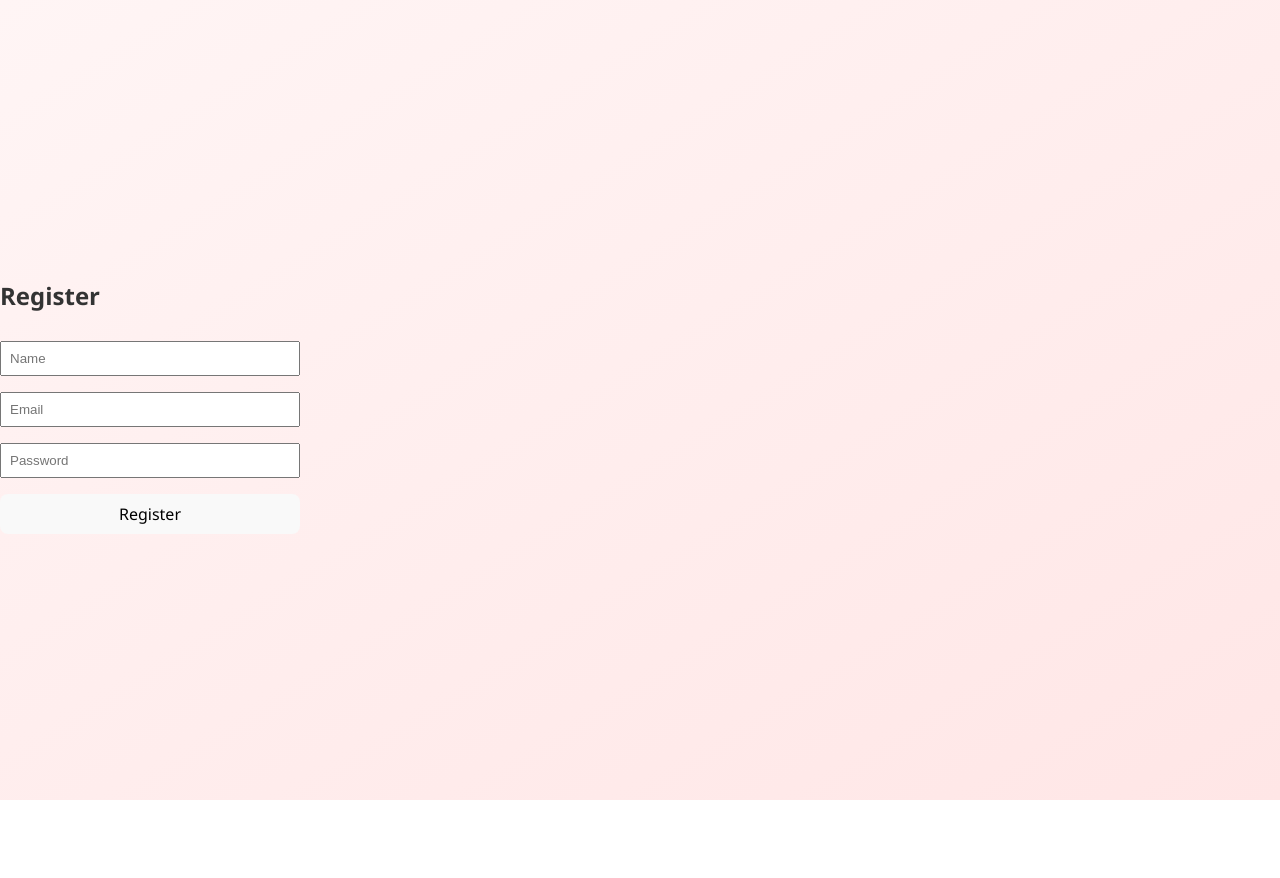
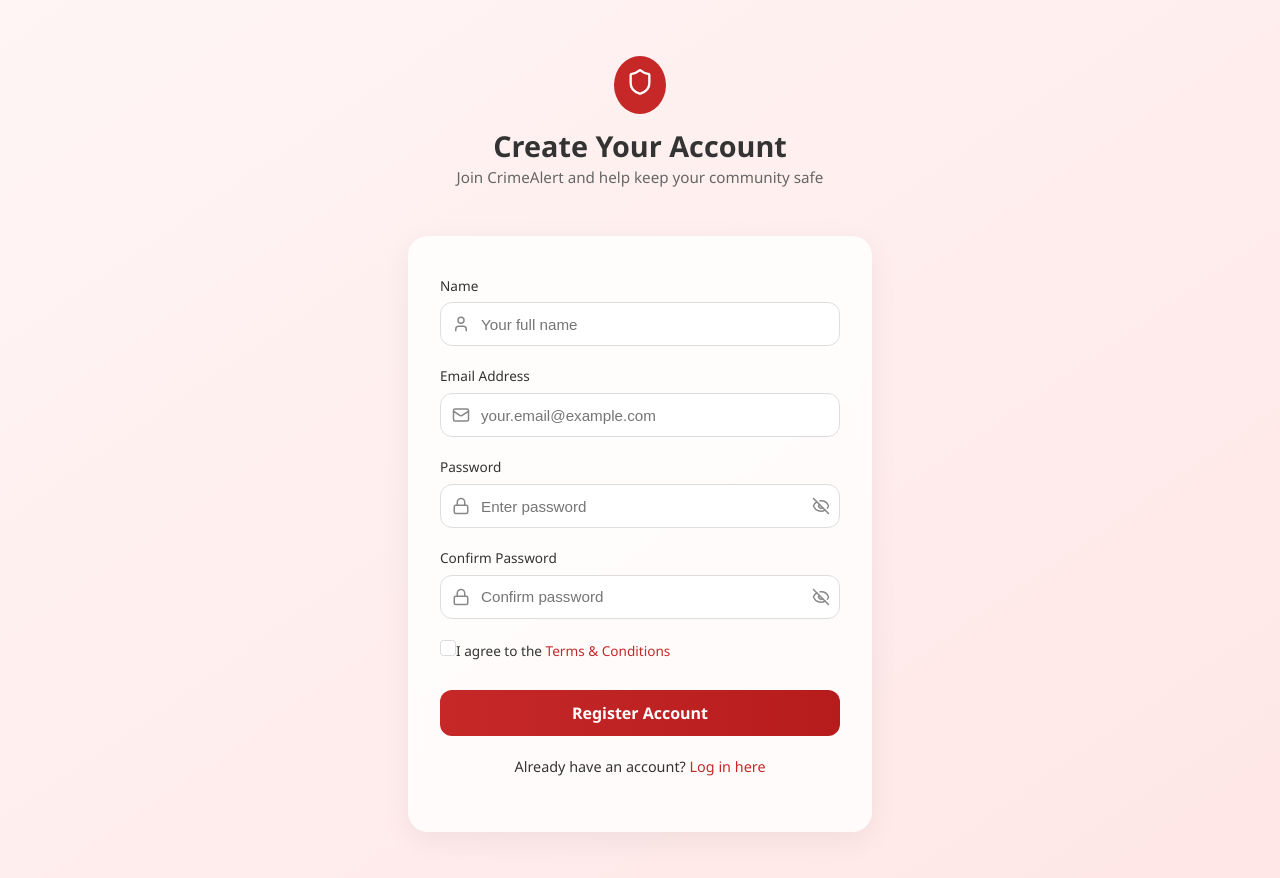
Before and after one commit to 0xAupy/Project-3100, a React (Vite) app in the folder frontend/: page /register in a window 1280 px wide. Shown: the top 878 px of the page. Before the commit the page ends 800 px from the top, so only its background shows below. Built offline with nearby package versions, Linux system fonts and the light colour scheme; no server answers.

Commit message:
signup ui done

```diff
--- a/frontend/src/pages/Login.jsx
+++ b/frontend/src/pages/Login.jsx
@@ -43,7 +43,7 @@
             <Shield size={28} color="white" />
           </div>
           <h1>Crime Alert</h1>
-          <p>Stay updated and safe from crimes around you</p>
+          <p>Stay alert and stay safe from crimes around you</p>
         </div>
 
         <div className="stats-banner">
@@ -101,7 +101,7 @@
           {error && <p className="error-text">{error}</p>}
 
           <button type="submit" className="submit-btn">
-            Sign In to Dashboard
+            Log In to Dashboard
           </button>
 
           <p className="form-footer">
--- a/frontend/src/pages/Register.css
+++ b/frontend/src/pages/Register.css
@@ -1,20 +1,184 @@
-/* Register.css */
-.register-container {
+@import url("./Login.css");
+.register-wrapper {
   display: flex;
-  justify-content: center;
+  flex-direction: column;
   align-items: center;
-  height: 100vh;
+  width: 100%;
+  max-width: 400px;
+  padding: 1.5rem;
+}
+.register-header {
+  text-align: center;
+  margin-bottom: 2rem;
+}
+.register-header h1 {
+  margin: 0;
+  font-size: 1.8rem;
+  font-weight: bold;
+}
+.register-header p {
+  font-size: 0.95rem;
+  color: #666;
+  margin-top: 0.25rem;
 }
 .register-form {
+  background: #ffffffcc;
+  backdrop-filter: blur(4px);
+  padding: 2.5rem 2rem;
+  border-radius: 20px;
+  box-shadow: 0 8px 30px rgba(0, 0, 0, 0.06);
+  width: 100%;
+}
+.form-group {
+  margin-bottom: 1.25rem;
+}
+.form-group label {
+  font-size: 0.85rem;
+  display: block;
+  margin-bottom: 0.4rem;
+  color: #333;
+}
+.input-icon {
+  position: relative;
   display: flex;
-  flex-direction: column;
-  width: 300px;
+  align-items: center;
 }
-.register-form input,
-.register-form button {
-  margin: 8px 0;
+.input-icon input {
+  width: 100%;
+  padding: 12px 45px 12px 40px;
+  border: 1px solid #ddd;
+  border-radius: 12px;
+  font-size: 0.95rem;
+  background-color: #ffffff;
+  color: #333;
+  box-sizing: border-box;
+  transition: border-color 0.3s ease, box-shadow 0.3s ease;
+  height: 44px;
+}
+.input-icon input:focus {
+  outline: none;
+  border-color: #c62828;
+  box-shadow: 0 0 0 3px rgba(198, 40, 40, 0.1);
+}
+.input-icon svg:first-child {
+  position: absolute;
+  left: 12px;
+  top: 50%;
+  transform: translateY(-50%);
+  color: #888;
+  z-index: 2;
+  pointer-events: none;
+}
+.eye-toggle {
+  position: absolute;
+  right: 10px;
+  top: 50%;
+  transform: translateY(-50%);
+  background: none;
+  border: none;
+  cursor: pointer;
+  padding: 6px;
+  color: #888;
+  display: flex;
+  align-items: center;
+  justify-content: center;
+  z-index: 3;
+  height: 30px;
+  width: 30px;
+}
+.eye-toggle:hover {
+  color: #c62828;
+}
+.checkbox-group {
+  margin-top: 1rem;
+  margin-bottom: 1rem;
+}
+.checkbox-label {
+  display: flex;
+  align-items: flex-start;
+  font-size: 0.85rem;
+  gap: 0.5rem;
+  color: #333;
+  line-height: 1.4;
+}
+.checkbox-label input[type="checkbox"] {
+  margin: 0;
+  margin-top: 1px;
+  accent-color: #c62828;
+  cursor: pointer;
+  background-color: white;
+  border: 1px solid #ddd;
+  border-radius: 3px;
+  width: 16px;
+  height: 16px;
+  appearance: none;
+  -webkit-appearance: none;
+  -moz-appearance: none;
+  position: relative;
+  flex-shrink: 0;
+}
+.checkbox-label input[type="checkbox"]:checked {
+  background-color: #c62828;
+  border-color: #c62828;
+}
+.checkbox-label input[type="checkbox"]:checked::after {
+  content: "✓";
+  position: absolute;
+  top: 50%;
+  left: 50%;
+  transform: translate(-50%, -50%);
+  color: white;
+  font-size: 12px;
+  font-weight: bold;
+}
+.checkbox-label a {
+  color: #c62828;
+  text-decoration: none;
+  font-weight: 500;
+}
+.checkbox-label a:hover {
+  text-decoration: underline;
+  color: #b71c1c;
+}
+.submit-btn {
+  width: 100%;
+  padding: 12px;
+  background: linear-gradient(to right, #c62828, #b71c1c);
+  color: white;
+  font-weight: bold;
+  border: none;
+  border-radius: 12px;
+  font-size: 1rem;
+  margin-top: 10px;
+  cursor: pointer;
+  transition: background 0.3s ease, transform 0.2s ease;
+}
+.submit-btn:hover {
+  background: linear-gradient(to right, #b71c1c, #880e4f);
+  transform: translateY(-1px);
+}
+.form-footer {
+  text-align: center;
+  margin-top: 1.25rem;
+  font-size: 0.9rem;
+}
+.form-footer a {
+  color: #c62828;
+  text-decoration: none;
+  font-weight: 500;
+  transition: color 0.2s ease;
+}
+.form-footer a:hover {
+  color: #b71c1c;
+  text-decoration: underline;
+}
+.error-text {
+  color: #c62828;
+  font-size: 0.85rem;
+  text-align: center;
+  margin-top: 0.5rem;
   padding: 8px;
+  background-color: #ffebee;
+  border-radius: 8px;
+  border: 1px solid #ffcdd2;
 }
-.error {
-  color: red;
-}
--- a/frontend/src/pages/Register.jsx
+++ b/frontend/src/pages/Register.jsx
@@ -2,21 +2,34 @@
 import { useState, useContext } from "react";
 import { useNavigate } from "react-router-dom";
 import { AuthContext } from "../context/AuthContext";
+import { User, Mail, Lock, Eye, EyeOff, Shield } from "lucide-react";
 import "./Register.css";
 
 export default function Register() {
   const { register } = useContext(AuthContext);
   const navigate = useNavigate();
-  const [form, setForm] = useState({ name: "", email: "", password: "" });
+  const [form, setForm] = useState({
+    name: "",
+    email: "",
+    password: "",
+    confirmPassword: "",
+  });
   const [error, setError] = useState("");
+  const [showPassword, setShowPassword] = useState(false);
+  const [showConfirmPassword, setShowConfirmPassword] = useState(false);
 
   const handleChange = (e) => {
     setForm({ ...form, [e.target.name]: e.target.value });
+    if (error) setError("");
   };
 
   const handleSubmit = async (e) => {
     e.preventDefault();
-    setError("");
+    if (form.password !== form.confirmPassword) {
+      setError("Passwords do not match");
+      return;
+    }
+
     try {
       await register({
         name: form.name,
@@ -30,36 +43,114 @@
   };
 
   return (
-    <div className="register-container">
+    <div className="layout-root">
+      <div className="register-wrapper">
+        <div className="register-header">
+          <div className="logo-circle">
+            <Shield size={28} color="white" />
+          </div>
+          <h1>Create Your Account</h1>
+          <p>Join CrimeAlert and help keep your community safe</p>
+        </div>
+
         <form className="register-form" onSubmit={handleSubmit}>
-        <h2>Register</h2>
-        {error && <p className="error">{error}</p>}
+          <div className="form-group">
+            <label>Name</label>
+            <div className="input-icon">
+              <User size={18} />
               <input
                 type="text"
                 name="name"
-          placeholder="Name"
+                placeholder="Your full name"
                 value={form.name}
                 onChange={handleChange}
                 required
               />
+            </div>
+          </div>
+
+          <div className="form-group">
+            <label>Email Address</label>
+            <div className="input-icon">
+              <Mail size={18} />
               <input
                 type="email"
                 name="email"
-          placeholder="Email"
+                placeholder="your.email@example.com"
                 value={form.email}
                 onChange={handleChange}
                 required
               />
+            </div>
+          </div>
+
+          <div className="form-group">
+            <label>Password</label>
+            <div className="input-icon">
+              <Lock size={18} />
               <input
-          type="password"
+                type={showPassword ? "text" : "password"}
                 name="password"
-          placeholder="Password"
+                placeholder="Enter password"
                 value={form.password}
                 onChange={handleChange}
                 required
               />
-        <button type="submit">Register</button>
+              <button
+                type="button"
+                className="eye-toggle"
+                onClick={() => setShowPassword(!showPassword)}
+              >
+                {showPassword ? <Eye size={18} /> : <EyeOff size={18} />}
+              </button>
+            </div>
+          </div>
+
+          <div className="form-group">
+            <label>Confirm Password</label>
+            <div className="input-icon">
+              <Lock size={18} />
+              <input
+                type={showConfirmPassword ? "text" : "password"}
+                name="confirmPassword"
+                placeholder="Confirm password"
+                value={form.confirmPassword}
+                onChange={handleChange}
+                required
+              />
+              <button
+                type="button"
+                className="eye-toggle"
+                onClick={() => setShowConfirmPassword(!showConfirmPassword)}
+              >
+                {showConfirmPassword ? <Eye size={18} /> : <EyeOff size={18} />}
+              </button>
+            </div>
+          </div>
+
+          <div className="form-group checkbox-group">
+            <label className="checkbox-label">
+              <input type="checkbox" required />
+              <span>
+                I agree to the{" "}
+                <a href="/terms" target="_blank">
+                  Terms & Conditions
+                </a>
+              </span>
+            </label>
+          </div>
+
+          {error && <p className="error-text">{error}</p>}
+
+          <button type="submit" className="submit-btn">
+            Register Account
+          </button>
+
+          <p className="form-footer">
+            Already have an account? <a href="/login">Log in here</a>
+          </p>
         </form>
+      </div>
     </div>
   );
 }
```
Lines whose indentation alone changed are shown as unchanged.
